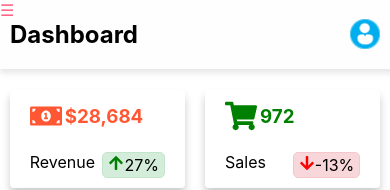
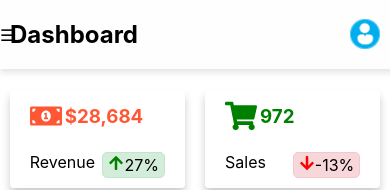
Before and after one commit to Ombito/Admin-dashboard, a React (Create React App) app: page / in a window 390 px wide. Shown: the top 190 px of the page. Built offline with nearby package versions, Linux system fonts and the light colour scheme.

Commit message:
Fix: mobile responsiveness

```diff
--- a/src/App.css
+++ b/src/App.css
@@ -28,4 +28,7 @@
     margin-left: 0;
     padding: 0;
   }
+  .dashboard-landing {
+    top: 25px;
+  }
 }
--- a/src/components/Sidebar/sidebar.css
+++ b/src/components/Sidebar/sidebar.css
@@ -275,12 +275,11 @@
   color: #ff6384;
 }
 
-
 .sidebar-menu-mobile {
-  display: block;
+  display: none;
   background-color: #fff;
   position: fixed;
-  top: 50px;
+  top: 65px;
   color: black;
   left: 0;
   width: 100%;
@@ -302,7 +301,6 @@
     display: none;
     position: fixed;
     width: auto;
-    left: -250px;
     transition: left .3s ease;
   }
   .hambuger {
@@ -310,6 +308,10 @@
     z-index: 1005;
     color: black;
     font-size: 30px;
+    font-weight: bold;
+  }
+  .sidebar-menu-mobile {
+    display: block;
   }
 
 
--- a/src/components/Sidebar/sidebar.jsx
+++ b/src/components/Sidebar/sidebar.jsx
@@ -178,7 +178,7 @@ const handleLogoutClose = () => {
 
     </div>
 
-<div className="hamburger" onClick={() => setNavbarIsOpen(!isNavbarOpen)}>
+<div className="hamburgerss" onClick={() => setNavbarIsOpen(!isNavbarOpen)}>
 {isNavbarOpen ? '✖' : '☰'}
 </div>
 
```
